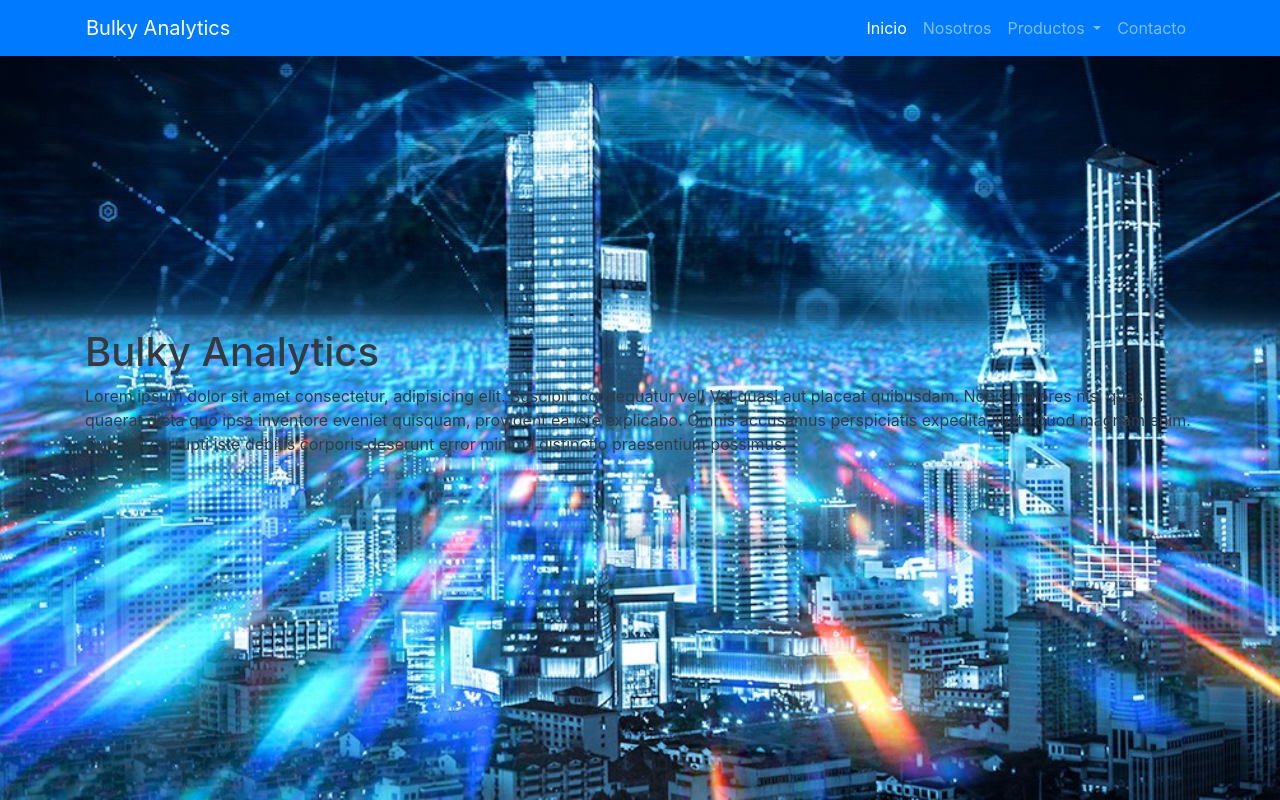
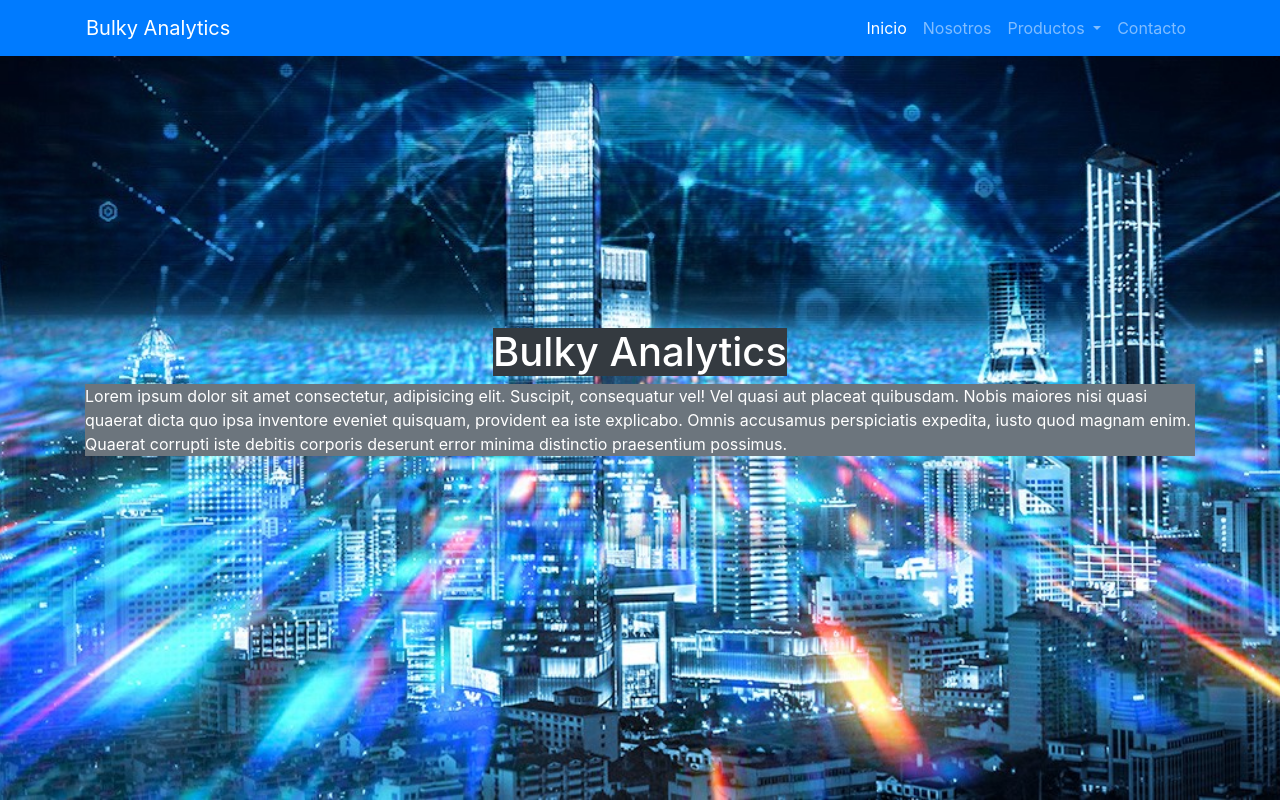
Before and after one commit to javoweb/BulkyAnaliticsWebpage, a plain HTML site: page webpage/index.html in a window 1280 px wide. Drawn offline with nearby package versions, Linux system fonts and the light colour scheme.

Commit message:
text bg changed

```diff
--- a/webpage/index.html
+++ b/webpage/index.html
@@ -55,9 +55,9 @@
       </nav>
     </div>
     <div class="container-fluid ba-background">
-      <div class="container text-dark d-flex flex-column justify-content-center h-100">
-        <h1>Bulky Analytics</h1>
-        <p>Lorem ipsum dolor sit amet consectetur, adipisicing elit. Suscipit, consequatur vel! Vel quasi aut placeat quibusdam. Nobis maiores nisi quasi quaerat dicta quo ipsa inventore eveniet quisquam, provident ea iste explicabo. Omnis accusamus perspiciatis expedita, iusto quod magnam enim. Quaerat corrupti iste debitis corporis deserunt error minima distinctio praesentium possimus.</p>
+      <div class="container text-white d-flex flex-column justify-content-center h-100 align-items-center">
+        <h1 class="bg-dark">Bulky Analytics</h1>
+        <p class="bg-secondary">Lorem ipsum dolor sit amet consectetur, adipisicing elit. Suscipit, consequatur vel! Vel quasi aut placeat quibusdam. Nobis maiores nisi quasi quaerat dicta quo ipsa inventore eveniet quisquam, provident ea iste explicabo. Omnis accusamus perspiciatis expedita, iusto quod magnam enim. Quaerat corrupti iste debitis corporis deserunt error minima distinctio praesentium possimus.</p>
       </div>
     </div>
 
```
